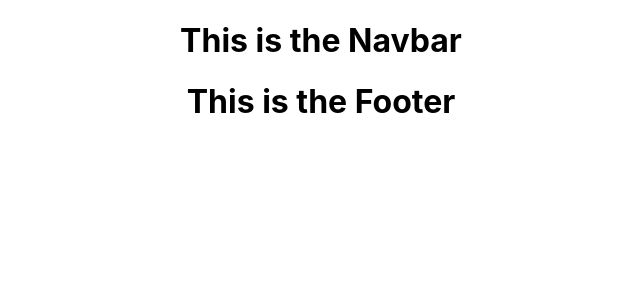
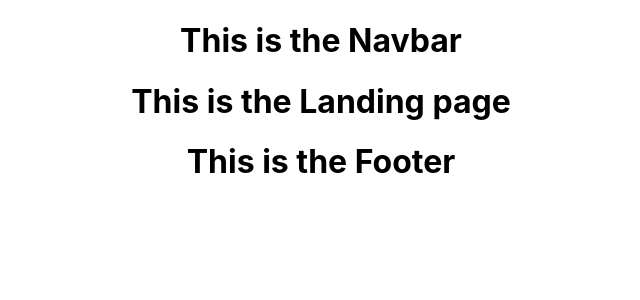
Before and after one commit to TheRhettThompson/Group-1-Miami-PT43-FE, a React (Create React App) app in the folder react-career_space/: page /jobs in a window 1280 px wide. Shown: the top 300 px of the page, without its empty margins (319-959 px from the left). Built offline with nearby package versions, Linux system fonts and the light colour scheme.

Commit message:
added styles views files

```diff
--- a/react-career_space/src/App.js
+++ b/react-career_space/src/App.js
@@ -26,6 +26,7 @@ function App() {
           <Route exact path="/aboutus" element={<AboutUs />} />
           <Route exact path="/home" element={<Home />} />
           <Route exact path="/landing" element={<Landing />} />
+          <Route exact path="/jobs" element={<Landing />} />
 
         </Routes>
       <Footer />
--- a/react-career_space/src/views/home.js
+++ b/react-career_space/src/views/home.js
@@ -1,5 +1,5 @@
 import React from 'react';
-
+import "../styles/home.css"
 
 function Home() {
   return (
@@ -10,5 +10,3 @@ function Home() {
 }
 
 export default Home
-
-// Home page is totally separate page.
--- a/react-career_space/src/views/jobs.js
+++ b/react-career_space/src/views/jobs.js
@@ -1,6 +1,7 @@
 import React from "react";
 import { useContext } from "react";
 import { Context } from "../store/appContext";
+import "../styles/jobs.css"
 
 //substitute Jobs for People from Star Wars API project
 const People = () => {
--- a/react-career_space/src/views/landing.js
+++ b/react-career_space/src/views/landing.js
@@ -1,5 +1,5 @@
 import React from 'react';
-
+import "../styles/landing.css"
 
 function Landing() {
   return (
```
Also changed, not shown: react-career_space/src/styles/home.css (added), react-career_space/src/styles/jobs.css (added), 1 other file (tests, documents, lock files or other folders).
